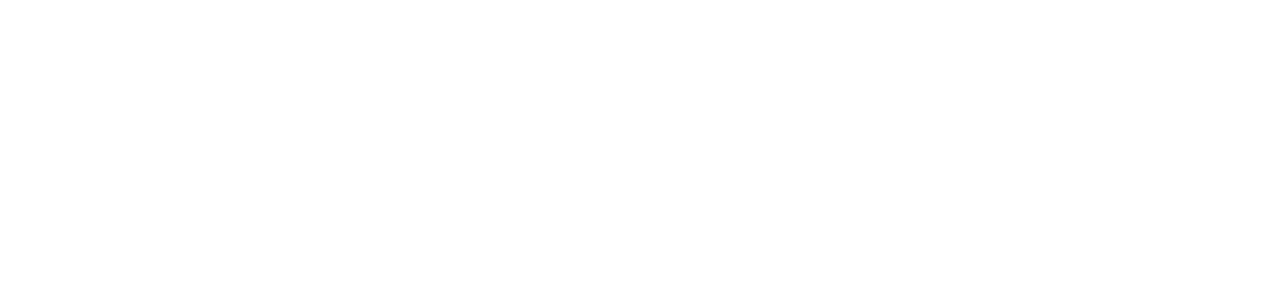
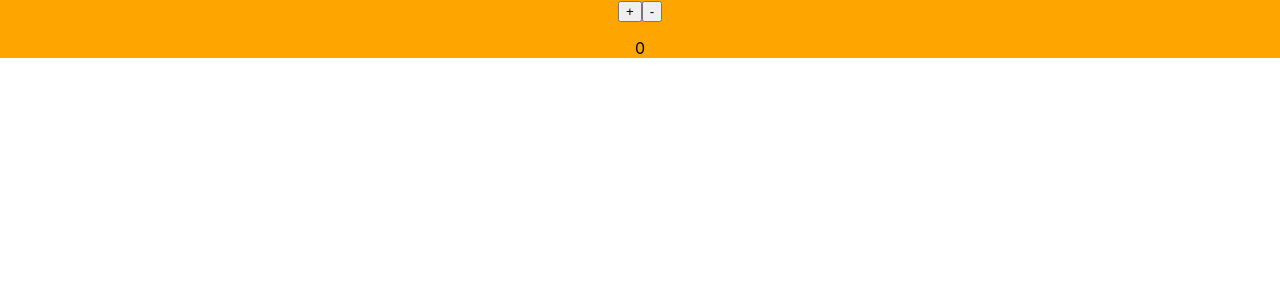
Before and after one commit to AndreyViktor/react-example, a React (Create React App) app: page /counter in a window 1280 px wide. Before the commit this address had no page. Shown: the top 300 px of the page. Built offline with nearby package versions, Linux system fonts and the light colour scheme.

Commit message:
rename component

```diff
--- a/src/App.js
+++ b/src/App.js
@@ -1,5 +1,5 @@
 import './App.css';
-import React from "react";
+import React, {useState} from "react";
 import {
   BrowserRouter,
   Route,
@@ -8,17 +8,19 @@ import {
 import Splash from "./components/Splash.js"
 import Home from "./components/Home.js"
 import Search from "./components/Search.js"
-import Buttons from "./components/Buttons.js"
+import Counter from "./components/Counter.js"
 
 function App() {
+  const [selectedString, setSelectedString] = useState("");
+
   return (
     <div className="App">
       <BrowserRouter>
       <Routes>
         <Route element = { <Splash/> }  path="/splash" />
-        <Route element = { <Home/> }  path="/home" />
-        <Route element = { <Search/> }  path="/search" />
-        <Route element = { <Buttons/> }  path="/buttons" />
+        <Route element = { <Home selectedString={selectedString}/> }  path="/home" />
+        <Route element = { <Search setSelectedString={setSelectedString}/> }  path="/search" />
+        <Route element = { <Counter/> }  path="/counter" />
       </Routes>
     </BrowserRouter>
     </div>
--- a/src/components/Buttons.js
+++ /dev/null
@@ -1,16 +0,0 @@
-import React from "react";
-import {
-  BrowserRouter,
-  Route
-} from "react-router-dom";
-import Home from "./Home.js"
-
-function Buttons() {
-  return (
-    <div>
-
-    </div>
-  );
-}
-
-export default Buttons;
--- /dev/null
+++ b/src/components/Counter.js
@@ -0,0 +1,15 @@
+import React, {useState} from "react";
+
+function Counter() {
+  const [counter, setCounter] = useState(0);
+
+  return (
+    <div>
+      <button onClick={() => setCounter(counter + 1)}>+</button>
+      <button onClick={() => setCounter(counter - 1)}>-</button>
+      <p>{counter}</p>
+    </div>
+  );
+}
+
+export default Counter;
```
